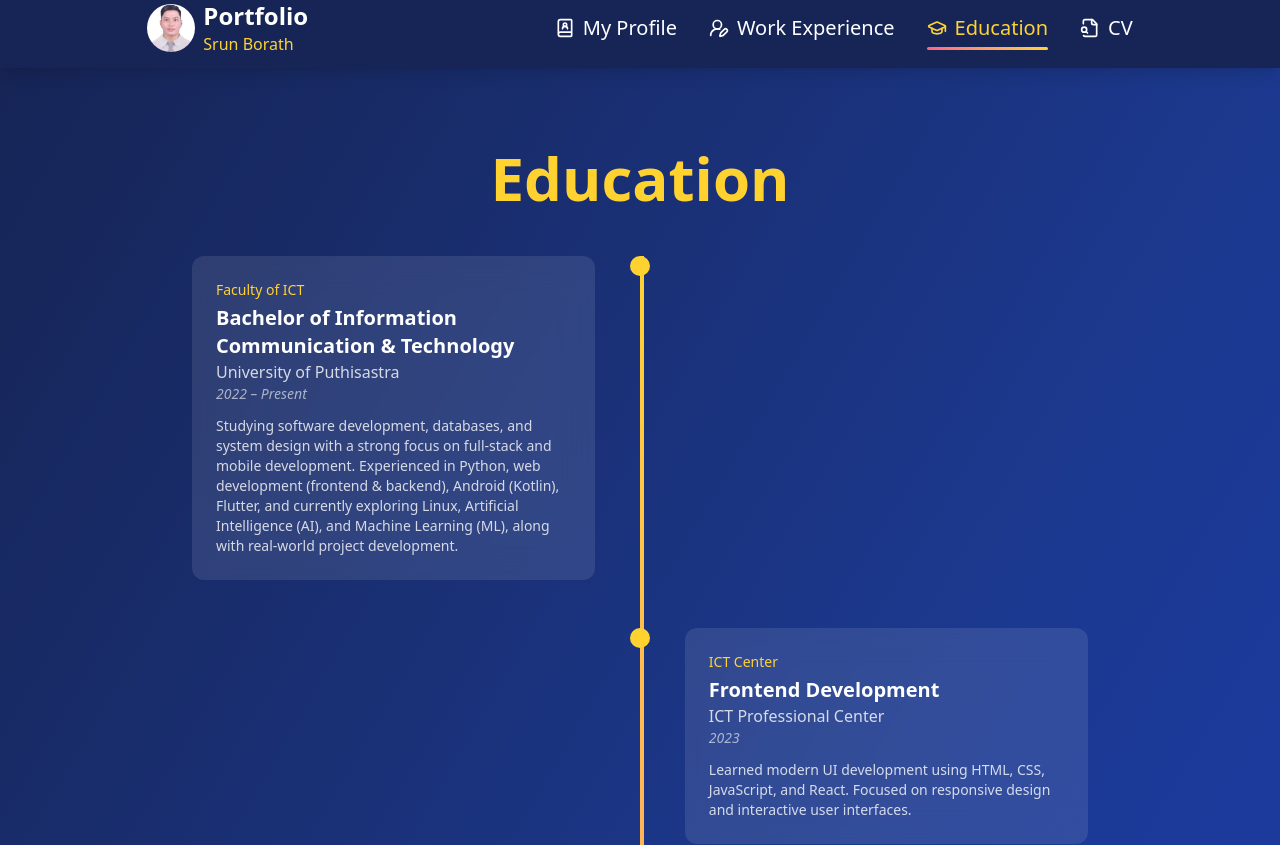
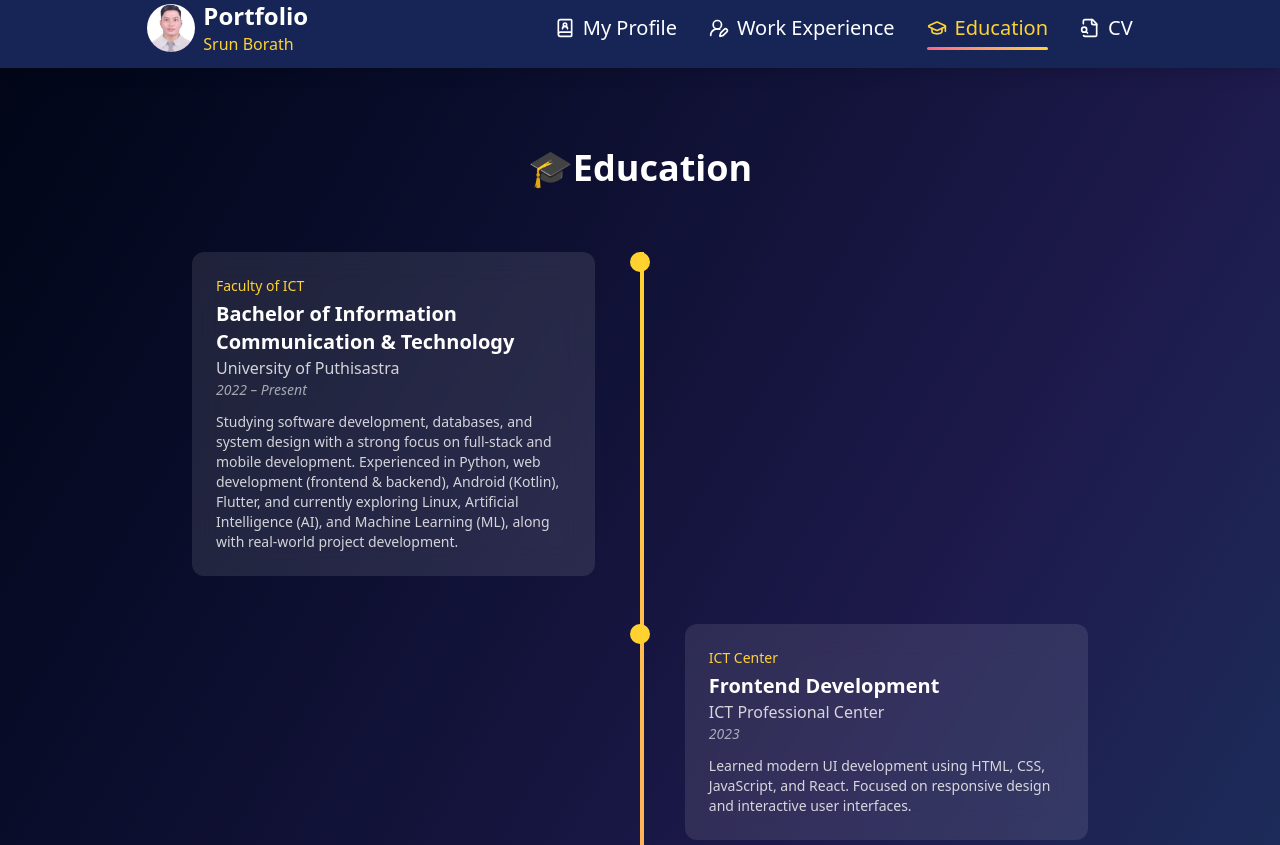
Before and after one commit to Srunborath7/portfolio, a React (Vite) app: page /education in a window 1280 px wide. Shown: the top 845 px of the page. Built offline with nearby package versions, Linux system fonts and the light colour scheme.

Commit message:
Update agian

```diff
--- a/src/components/pages/Education.jsx
+++ b/src/components/pages/Education.jsx
@@ -72,14 +72,14 @@ function Education() {
   ]);
 
   return (
-    <div className="min-h-screen flex flex-col items-center justify-center bg-gradient-to-br from-blue-950 via-blue-900 to-blue-800 text-white py-20 px-6">
+    <div className="min-h-screen flex flex-col items-center justify-center bg-gradient-to-br from-slate-950 via-indigo-950 to-sky-900 text-white py-20 px-6">
 
       <motion.h1
-        className="text-5xl md:text-6xl font-extrabold text-amber-300 mb-12 text-center"
+        className="flex text-4xl font-extrabold text-center mb-16 items-center"
         initial={{ opacity: 0, y: -30 }}
         animate={{ opacity: 1, y: 0 }}
       >
-        Education
+        🎓Education
       </motion.h1>
 
       <div className="relative w-full max-w-4xl before:content-[''] before:absolute before:left-5 md:before:left-1/2 before:top-0 before:h-full before:w-1 before:bg-gradient-to-b before:from-amber-300 before:to-rose-400">
```
